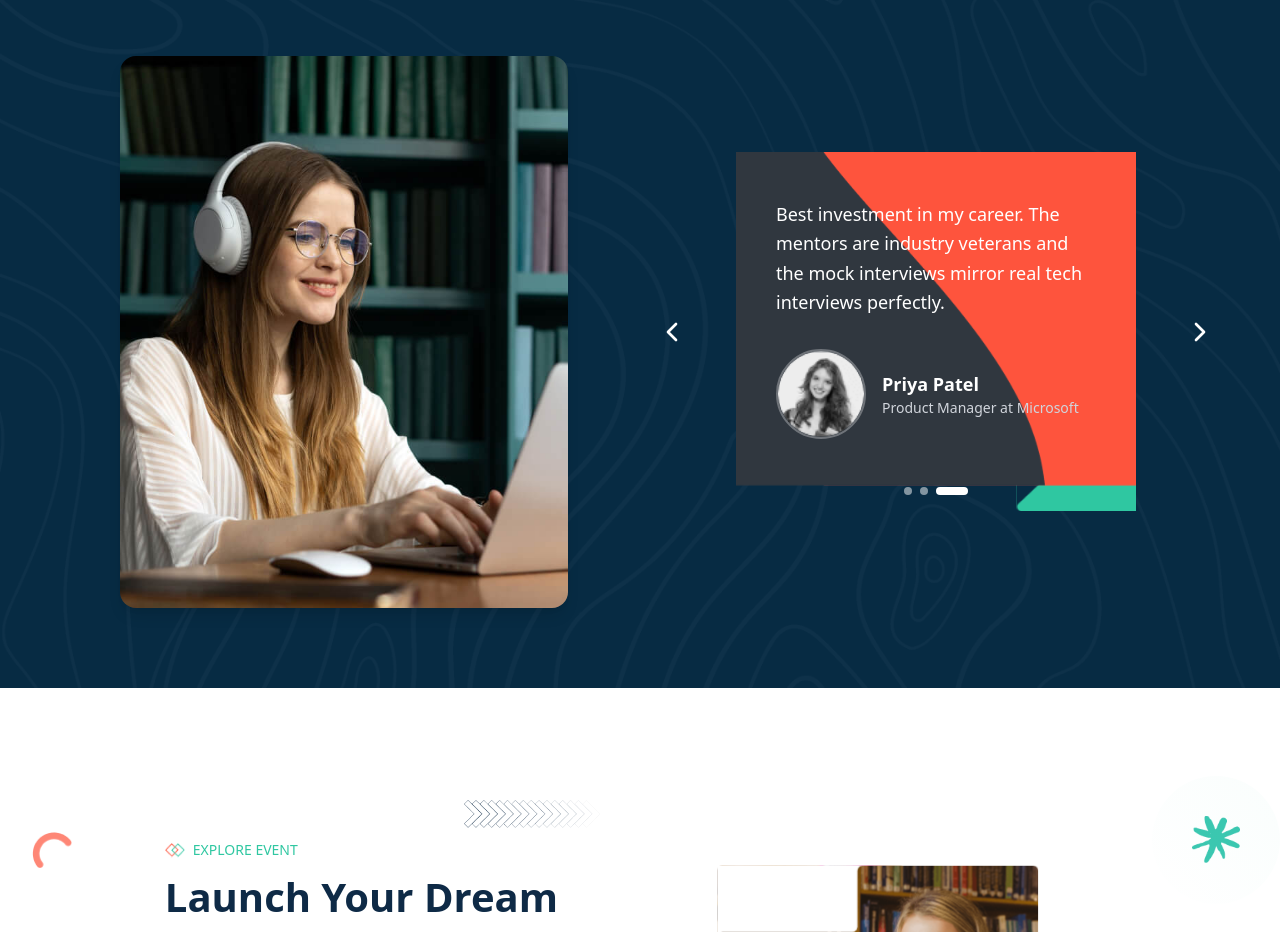
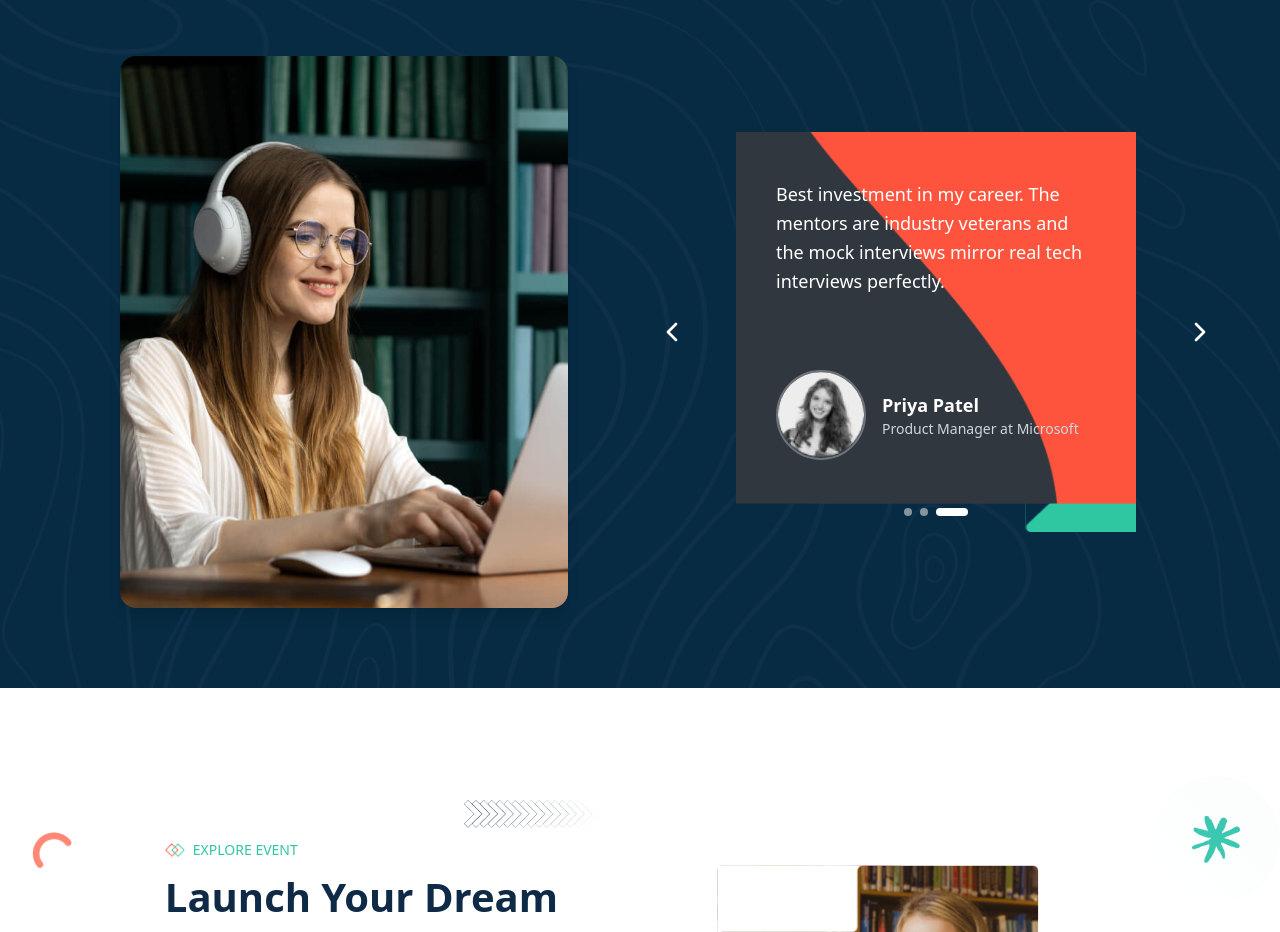
Before and after one commit to Ankit8412226/SkillsGuru, a React (Vite) app: page / in a window 1280 px wide. Shown: the part 6240-7172 px from the top of the page. Built offline with nearby package versions, Linux system fonts and the light colour scheme; no server answers.

Commit message:
fixed the on testimonialsection

```diff
--- a/src/pages/TestimonialSection.jsx
+++ b/src/pages/TestimonialSection.jsx
@@ -85,7 +85,7 @@ export default function TestimonialSection() {
           <ChevronRight className="w-6 h-6 sm:w-7 sm:h-7 lg:w-8 lg:h-8" />
         </button>
 
-        <div className="relative max-w-xl w-full overflow-hidden mx-8 sm:mx-10 lg:mx-12 xl:mx-16">
+        <div className="relative max-w-xl w-full overflow-hidden mx-8 sm:mx-10 lg:mx-12 xl:mx-16 h-[400px] min-h-[400px]">
           {/* Card Background */}
           <img
             src="./Reviews_bg.svg"
@@ -94,21 +94,21 @@ export default function TestimonialSection() {
           />
 
           {/* Content */}
-          <div className="relative z-10 text-white" style={{ padding: "48px 40px" }}>
-            <p className="mb-6 sm:mb-8 text-sm sm:text-base md:text-lg leading-relaxed animate-fadeIn">
+          <div className="relative z-10 text-white h-full flex flex-col justify-between" style={{ padding: "48px 40px" }}>
+            <p className="mb-6 sm:mb-8 text-sm sm:text-base md:text-lg leading-relaxed animate-fadeIn flex-1 overflow-hidden">
               {current.quote}
             </p>
 
             {/* Profile */}
-            <div className="flex items-center space-x-3 sm:space-x-4 mb-6">
+            <div className="flex items-center space-x-3 sm:space-x-4 mb-6 flex-shrink-0">
               <img
                 src={current.avatar}
                 alt={current.name}
-                className="w-16 h-16 sm:w-20 sm:h-20 md:w-[90px] md:h-[90px] object-cover rounded-full border-2 border-white/30"
+                className="w-16 h-16 sm:w-20 sm:h-20 md:w-[90px] md:h-[90px] object-cover rounded-full border-2 border-white/30 flex-shrink-0"
               />
-              <div>
-                <h4 className="font-semibold text-base sm:text-lg">{current.name}</h4>
-                <p className="text-gray-300 text-xs sm:text-sm">{current.position}</p>
+              <div className="min-w-0 flex-1">
+                <h4 className="font-semibold text-base sm:text-lg truncate">{current.name}</h4>
+                <p className="text-gray-300 text-xs sm:text-sm truncate">{current.position}</p>
               </div>
             </div>
           </div>
```
